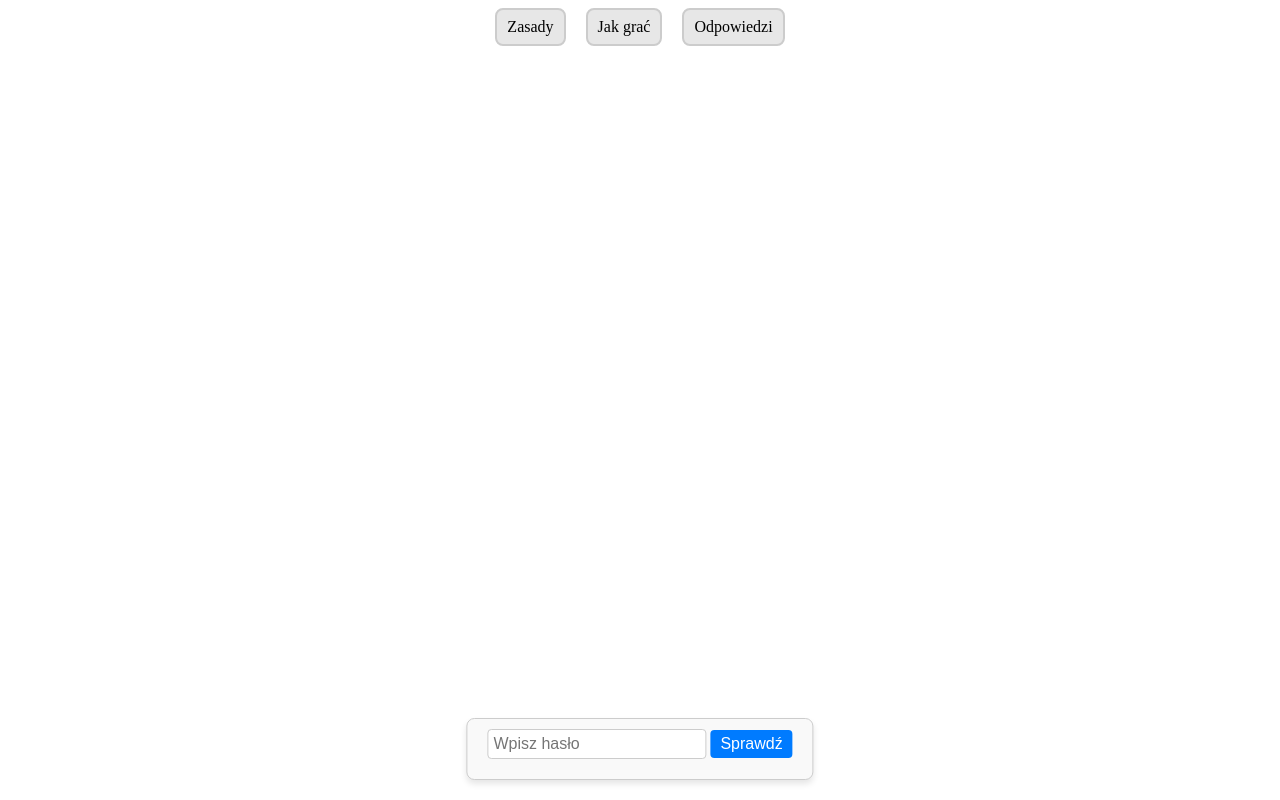
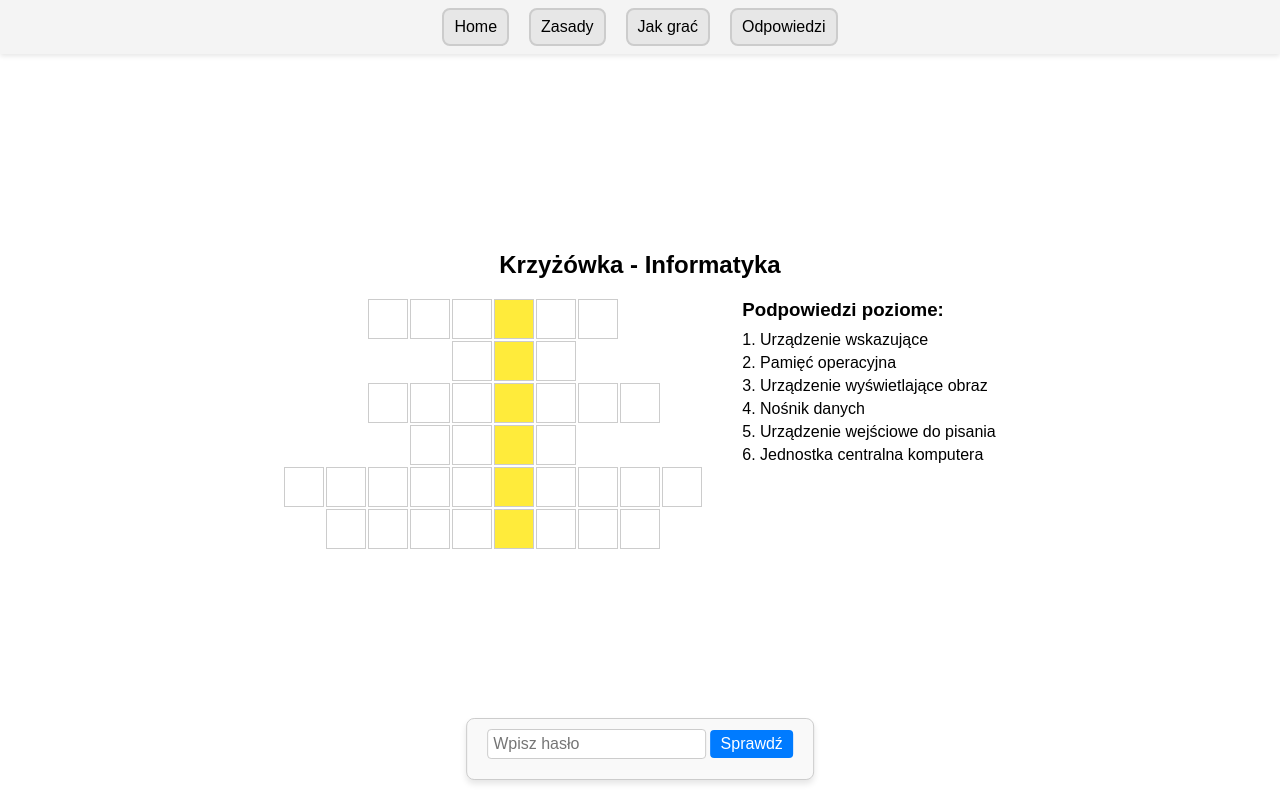
Before and after one commit to ZEN1249/2ap_Filip_Rutkowski_PROJOPW_PKGE, a plain HTML site: page poziom1.html in a window 1280 px wide. Drawn offline with Linux system fonts and the light colour scheme.

Commit message:
Update level configuration, enhance navigation structure, and implement crossword functionality with password validation

```diff
--- a/CSS/layout/nav.css
+++ b/CSS/layout/nav.css
@@ -4,6 +4,12 @@ nav {
     padding: 8px;
     user-select: none;
     transition: padding 0.3s ease-in-out;
+    position: fixed;
+    top: 0;
+    left: 0;
+    width: 100%;
+    background-color: #f4f4f4;
+    box-shadow: 0 2px 5px rgba(0, 0, 0, 0.1);
 }
 
 nav a {
@@ -13,9 +19,9 @@ nav a {
     border: 2px solid #ccc;
     border-radius: 8px;
     background-color: #e7e7e7;
-    margin: 0 10px 10px 10px;
+    margin: 0 10px;
     cursor: pointer;
-    transition: transform 0.2s, background-color 0.2s, color 0.2s;;
+    transition: transform 0.2s, background-color 0.2s, color 0.2s;
 }
 
 nav a:hover {
--- /dev/null
+++ b/CSS/pages/poziom1.css
@@ -0,0 +1,63 @@
+body{
+    font-family: Arial, sans-serif;
+    display: flex;
+    flex-direction: column;
+    align-items: center;
+    justify-content: center;
+    min-height: 100vh;
+}
+h1{
+    font-size: 24px;
+    margin-bottom: 20px;
+}
+.crossword-container {
+    display: flex;
+    flex-direction: column;
+    gap: 2px;
+}
+
+.row {
+    display: flex;
+    gap: 2px;
+}
+.cell {
+    width: 40px;
+    height: 40px;
+    text-align: center;
+    font-size: 18px;
+    font-weight: bold;
+    border: 1px solid #ccc;
+    background-color: #fff;
+    box-sizing: border-box;
+}
+.cell input {
+    width: 100%;
+    height: 100%;
+    text-align: center;
+    font-size: 18px;
+    font-weight: bold;
+    border: none;
+    outline: none;
+    text-transform: uppercase;
+}
+.cell.blocked {
+    background-color: #000;
+}
+
+.highlight {
+    background-color: #ffeb3b;
+}
+.clues {
+    text-align: left;
+    max-width: 300px;
+}
+.clues h3 {
+    margin-bottom: 10px;
+}
+.clues ul {
+    list-style: none;
+    padding: 0;
+}
+.clues li {
+    margin-bottom: 5px;
+}
--- a/JS/modules/config.js
+++ b/JS/modules/config.js
@@ -1,5 +1,5 @@
 export const levelConfig = {
-    poziom1: { password: "haslo1", unlock: "poziom2" },
+    poziom1: { password: "ZAISAE", unlock: "poziom2" },
     poziom2: { password: "haslo2", unlock: "poziom3" },
     poziom3: { password: "haslo3", unlock: "poziom4" },
     poziom4: { password: "haslo4", unlock: "poziom5" },
--- /dev/null
+++ b/JS/pages/poziom1/crossword.js
@@ -0,0 +1,143 @@
+const crosswordData = [
+    ['M', 'Y', 'S', 'Z', 'K', 'A'],
+    ['R', 'A', 'M'],
+    ['M', 'O', 'N', 'I', 'T', 'O', 'R'],
+    ['D', 'Y', 'S', 'K'],
+    ['K', 'L', 'A', 'W', 'I', 'A', 'T', 'U', 'R', 'A'],
+    ['P', 'R', 'O', 'C', 'E', 'S', 'O', 'R'],
+];
+
+const targetColumn = 5;
+const cellWidth = 40;
+const gap = 2;
+const cellTotalWidth = cellWidth + gap;
+
+const crosswordContainer = document.getElementById('crossword');
+const passwordInput = document.getElementById('password-input');
+const passwordMessage = document.getElementById('password-message');
+
+
+
+function createCell(letter) {
+    const cellElement = document.createElement('div');
+    cellElement.classList.add('cell');
+    let input = null;
+    if (letter !== '') {
+        input = document.createElement('input');
+        input.setAttribute('maxlength', '1');
+        input.addEventListener('input', (e) => {
+            if (e.target.value.length === 1) {
+                const nextInput = e.target.parentElement.nextElementSibling?.querySelector('input');
+                if (nextInput) {
+                    nextInput.focus();
+                }
+            }
+        });
+        cellElement.appendChild(input);
+    } else {
+        cellElement.classList.add('blocked');
+    }
+    return { cellElement, input };
+}
+
+function createCell(letter) {
+    const cellElement = document.createElement('div');
+    cellElement.classList.add('cell');
+    let input = null;
+
+    if (letter !== '') {
+        input = document.createElement('input');
+        input.setAttribute('maxlength', '1');
+
+        input.addEventListener('input', (e) => {
+            if (e.target.value.length === 1) {
+                const nextInput = e.target.parentElement.nextElementSibling?.querySelector('input');
+                if (nextInput) {
+                    nextInput.focus();
+                }
+            }
+        });
+
+        input.addEventListener('keydown', (e) => {
+            if (e.key === 'Backspace' && e.target.value === '') {
+                const prevInput = e.target.parentElement.previousElementSibling?.querySelector('input');
+                if (prevInput) {
+                    prevInput.focus();
+                }
+            }
+        });
+
+        cellElement.appendChild(input);
+    } else {
+        cellElement.classList.add('blocked');
+    }
+
+    return { cellElement, input };
+}
+
+function createCrossword() {
+    crosswordData.forEach((rowData, rowIndex) => {
+        const rowDiv = document.createElement('div');
+        rowDiv.classList.add('row');
+        const rowCells = [];
+
+        rowData.forEach((letter, colIndex) => {
+            const { cellElement, input } = createCell(letter);
+            rowDiv.appendChild(cellElement);
+            rowCells.push({ cellElement, input });
+        });
+
+        let start = 0;
+        let highlightedIndex = null;
+        while (start < rowCells.length) {
+            if (!rowCells[start].input) {
+                start++;
+                continue;
+            }
+            let end = start;
+            while (end + 1 < rowCells.length && rowCells[end + 1].input) {
+                end++;
+            }
+            const length = end - start + 1;
+            const midIndex = start + Math.floor(length / 2);
+            if (rowCells[midIndex].input) {
+                rowCells[midIndex].input.classList.add('highlight');
+                rowCells[midIndex].input.addEventListener('input', updatePassword);
+                highlightedIndex = midIndex;
+            }
+            start = end + 1;
+        }
+
+        if (highlightedIndex !== null) {
+            const offset = targetColumn - highlightedIndex;
+            rowDiv.style.marginLeft = (offset * cellTotalWidth) + "px";
+        }
+
+        crosswordContainer.appendChild(rowDiv);
+    });
+}
+
+function updatePassword() {
+    const inputs = document.querySelectorAll('.highlight');
+    let guessedPassword = '';
+    inputs.forEach(input => {
+        guessedPassword += input.value.toUpperCase();
+    });
+    passwordInput.value = guessedPassword;
+}
+
+function checkPassword() {
+    const guessedPassword = passwordInput.value.toUpperCase();
+
+    if (guessedPassword === 'ASODE') {
+        passwordMessage.style.color = 'green';
+        passwordMessage.textContent = 'Hasło poprawne!';
+    } else {
+        passwordMessage.style.color = 'red';
+        passwordMessage.textContent = 'Niepoprawne hasło. Spróbuj ponownie.';
+    }
+}
+
+document.getElementById('check-password-btn').addEventListener('click', checkPassword);
+
+createCrossword();
--- a/poziom1.html
+++ b/poziom1.html
@@ -1,25 +1,42 @@
 <!DOCTYPE html>
-<html lang="en">
+<html lang="pl">
 <head>
     <meta charset="UTF-8">
     <meta name="viewport" content="width=device-width, initial-scale=1.0">
-    <title>Poziom1</title>
-    <link rel="icon" href="IMG/icons/fav-icon.png" type="image/x-icon">
-    <link rel="stylesheet" href="CSS/main.css">
+    <title>Krzyżówka - Informatyka</title>
+    <link rel="stylesheet" href="CSS/base/reset.css">
+    <link rel="stylesheet" href="CSS/layout/nav.css">
+    <link rel="stylesheet" href="CSS/layout/password-container.css">
+    <link rel="stylesheet" href="CSS/pages/poziom1.css">
 </head>
 <body>
 <nav>
+    <a href="index.html">Home</a>
     <a href="zasady.html">Zasady</a>
     <a href="jakgrac.html">Jak grać</a>
     <a href="odpowiedzi.html">Odpowiedzi</a>
 </nav>
-
+    <h1>Krzyżówka - Informatyka</h1>
+<div class="main-container" style="display: flex; gap: 40px;">
+    <div class="crossword-container" id="crossword"></div>
+    <div class="clues">
+        <h3>Podpowiedzi poziome:</h3>
+    <ul>
+        <li>1. Urządzenie wskazujące</li>
+        <li>2. Pamięć operacyjna</li>
+        <li>3. Urządzenie wyświetlające obraz</li>
+        <li>4. Nośnik danych</li>
+        <li>5. Urządzenie wejściowe do pisania</li>
+        <li>6. Jednostka centralna komputera</li>
+    </ul>
+    </div>
+</div>
 <div class="password-container">
     <input type="text" id="password-input" placeholder="Wpisz hasło">
     <button id="check-password-btn">Sprawdź</button>
     <p id="password-message" style="margin-top: 10px; color: red;"></p>
 </div>
-
     <script src="JS/main.js" type="module"></script>
+    <script src="JS/pages/poziom1/crossword.js"></script>
 </body>
 </html>
```
Lines whose indentation alone changed are shown as unchanged.
